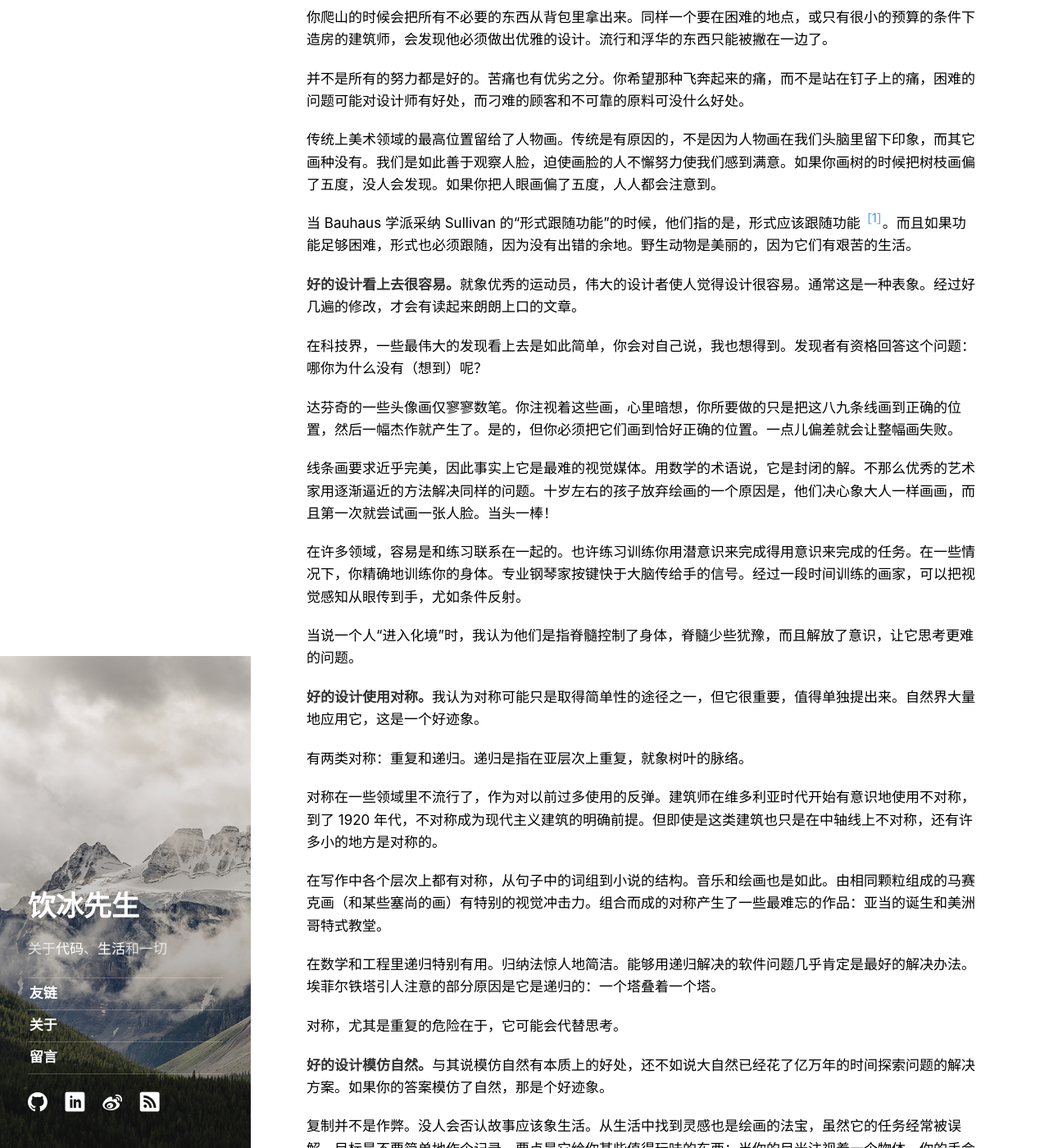
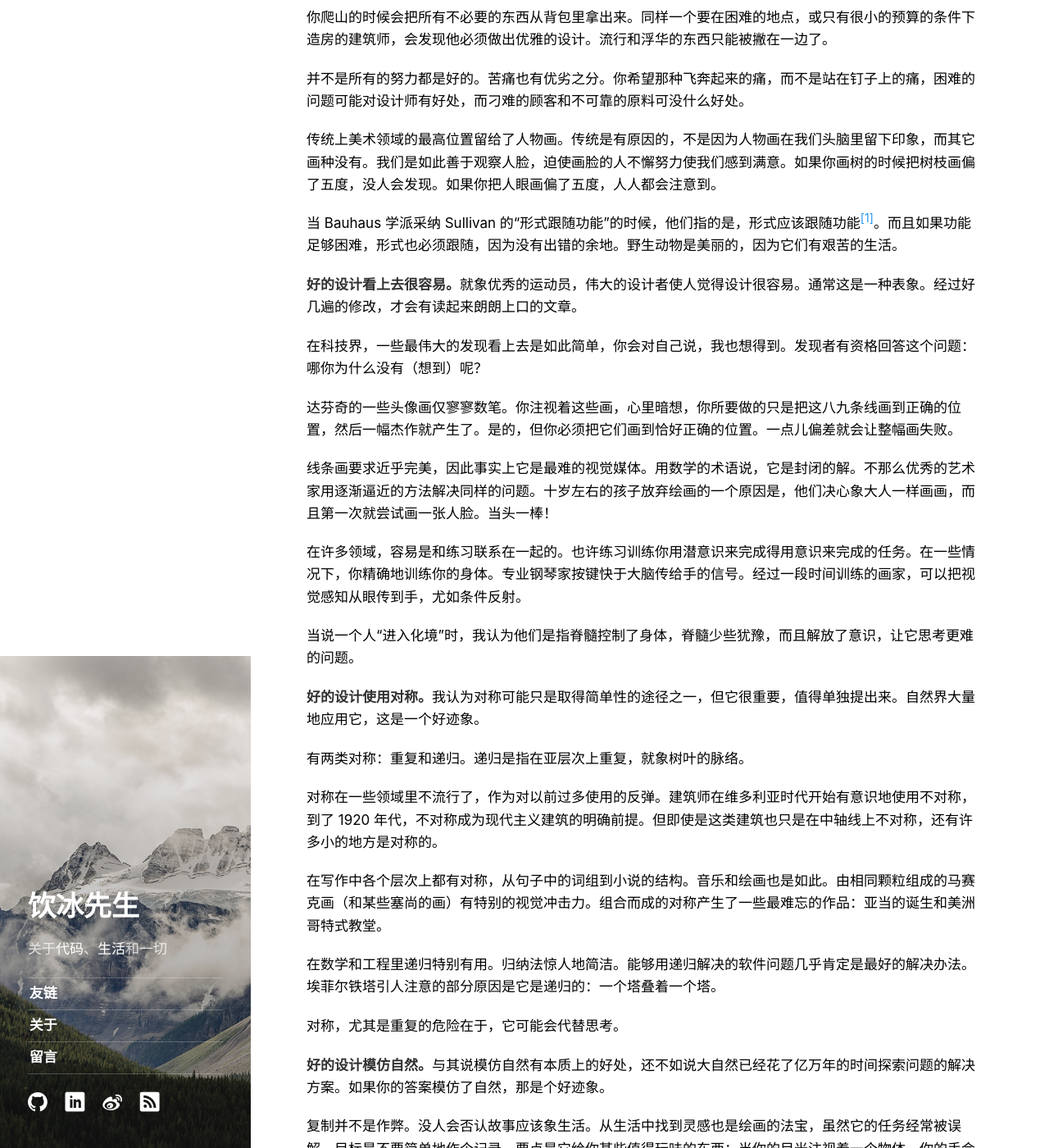
Before and after one commit to ybm/myanbin.github.io, a Jekyll site: the page built from _posts/2017-06-02-taste-for-makers.md, in a window 1280 px wide and 1400 px high, scrolled down 3317 px. Shown: the whole window at 82% size. Built offline with Jekyll 4.4.1, drawn with Linux system fonts in a browser that asks for light colours; comment, search, counter and statistics services are not loaded.

Commit message:
修正脚注显示方式

```diff
--- a/public/css/poole.scss
+++ b/public/css/poole.scss
@@ -476,15 +476,15 @@ sup {
   line-height: 0;
 }
 .footnote::before {
-  content: "［";
+  content: "[";
 }
 .footnote::after {
-  content: "］";
+  content: "]";
 }
 .footnotes > ol {
   opacity: 0.8;
   padding-left: 1.5rem;
-  font-size: 0.8rem;
+  font-size: 0.9rem;
 }
 .footnotes::before {
   content: "";
```
